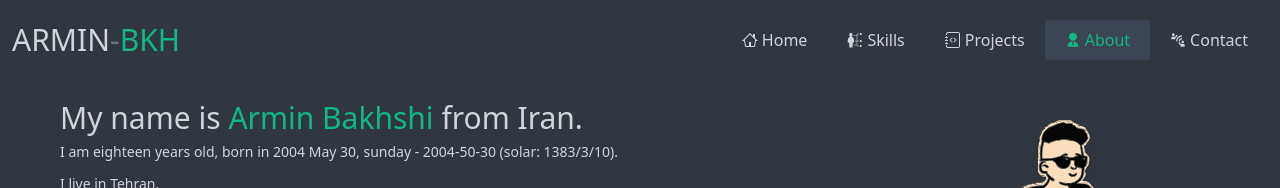
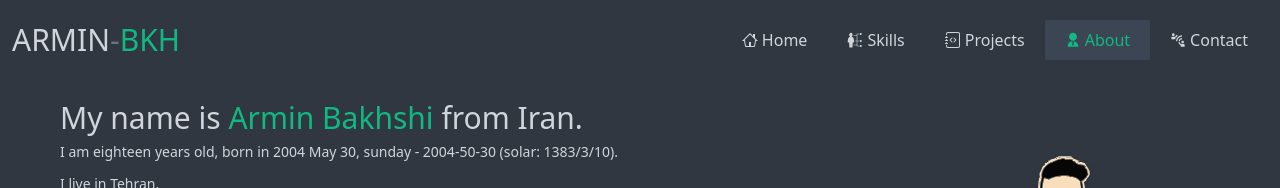
Before and after one commit to armin-bkh/armin-bkh, a Next.js app: page /about in a window 1280 px wide. Shown: the top 188 px of the page. Built offline with nearby package versions, Linux system fonts and the light colour scheme.

Commit message:
change about me pic location

```diff
--- a/pages/about.js
+++ b/pages/about.js
@@ -16,6 +16,10 @@ const AboutPage = () => {
     <main className="p-5 min-h-smHeight md:min-h-mdHeight main">
       <section className="mb-20">
         <article className="leading-8 text-justify text-sm clear-both">
+          <h1 className="text-xl md:text-3xl">
+            My name is <span className="text-emerald-500">Armin Bakhshi</span>{" "}
+            from Iran.
+          </h1>
           <div className="float-right">
             <Image
               className="drop-shadow-lg"
@@ -27,10 +31,6 @@ const AboutPage = () => {
               priority
             />
           </div>
-          <h1 className="text-3xl">
-            My name is <span className="text-emerald-500">Armin Bakhshi</span>{" "}
-            from Iran.
-          </h1>
           <p>
             I am eighteen years old, born in 2004 May 30, sunday - 2004-50-30
             (solar: 1383/3/10).
```
